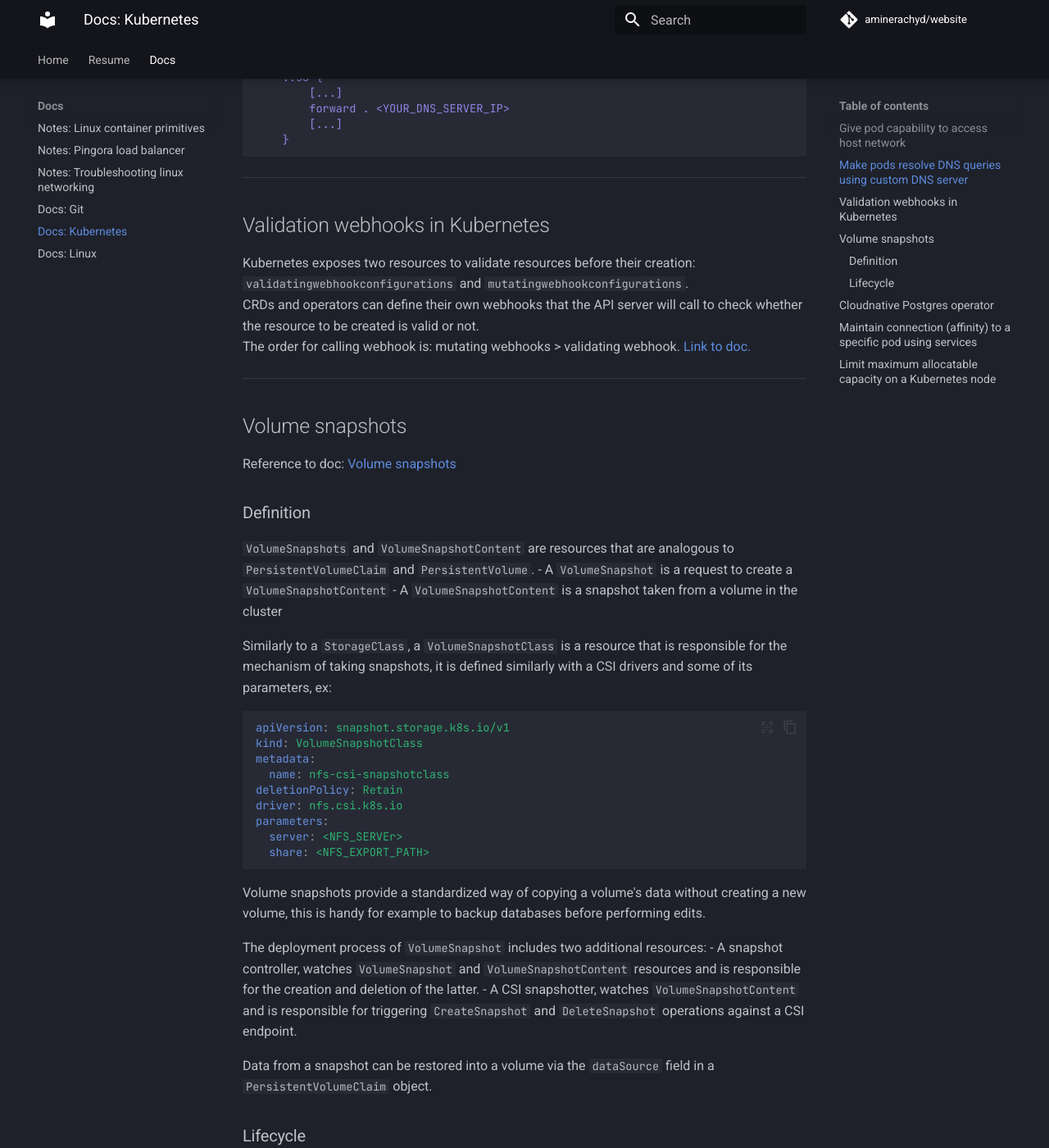
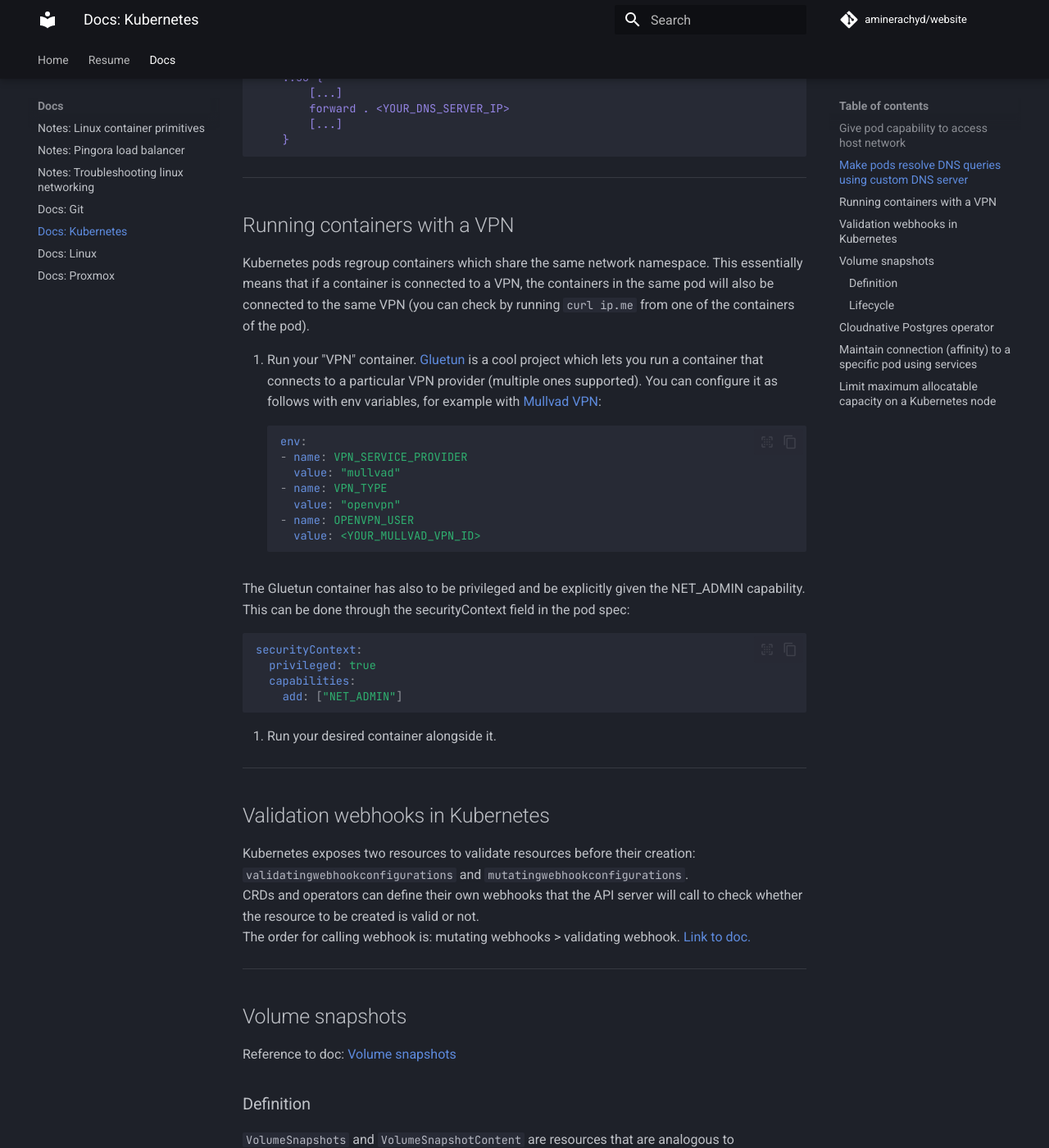
Before and after one commit to aminerachyd/website, an MkDocs documentation site: the page built from docs/Docs/kubernetes.md, in a window 1280 px wide and 1400 px high, scrolled down 605 px. Shown: the whole window at 82% size. Built offline with MkDocs 1.6.1 and Material for MkDocs 9.7.7, drawn with Linux system fonts in a browser that asks for light colours; comment, search, counter and statistics services are not loaded.

Commit message:
adds proxmox and kubernetes doc

````diff
--- a/docs/Docs/kubernetes.md
+++ b/docs/Docs/kubernetes.md
@@ -22,6 +22,34 @@ data:
         [...]
     }
 ```
+---
+## Running containers with a VPN
+
+Kubernetes pods regroup containers which share the same network namespace.
+This essentially means that if a container is connected to a VPN, the containers in the same pod will also be connected to the same VPN (you can check by running `curl ip.me` from one of the containers of the pod).
+
+1. Run your "VPN" container. [Gluetun](https://github.com/qdm12/gluetun) is a cool project which lets you run a container that connects to a particular VPN provider (multiple ones supported).
+You can configure it as follows with env variables, for example with [Mullvad VPN](https://mullvad.net):
+```yaml
+env:
+- name: VPN_SERVICE_PROVIDER
+  value: "mullvad"
+- name: VPN_TYPE
+  value: "openvpn"
+- name: OPENVPN_USER
+  value: <YOUR_MULLVAD_VPN_ID>
+```
+
+The Gluetun container has also to be privileged and be explicitly given the NET_ADMIN capability. This can be done through the securityContext field in the pod spec:
+```yaml
+securityContext:
+  privileged: true
+  capabilities:
+    add: ["NET_ADMIN"]
+```
+
+2. Run your desired container alongside it.
+
 ---
 ## Validation webhooks in Kubernetes
 
````
Also changed, not shown: docs/Docs/proxmox.md (added, +53 -0 lines).
